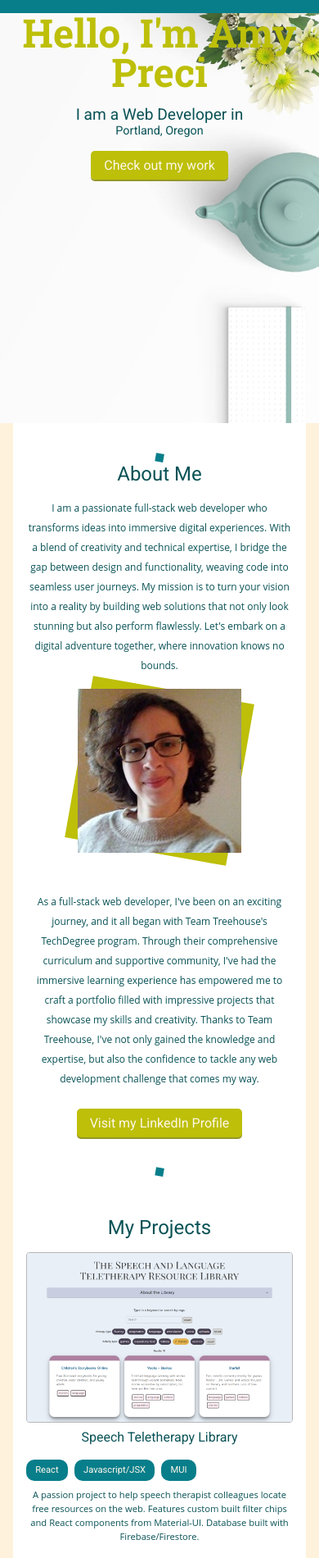
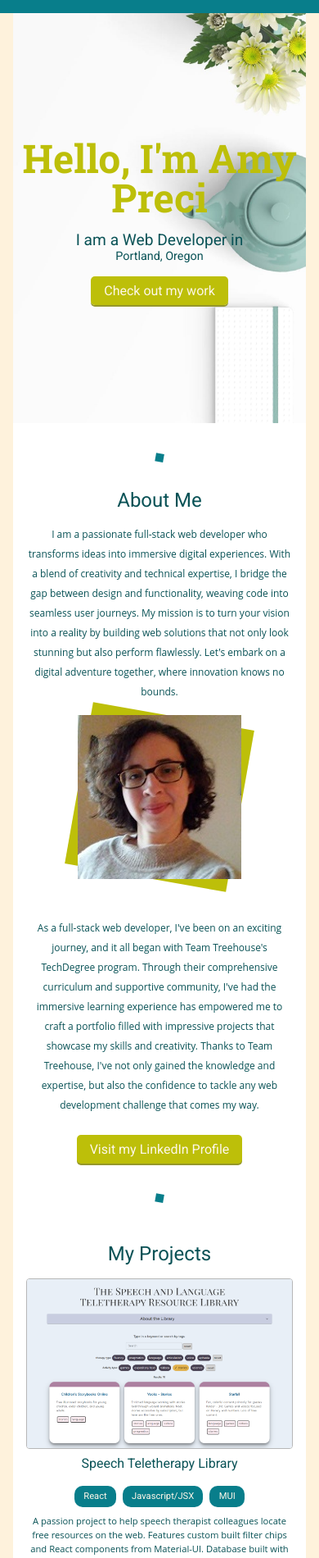
Before and after one commit to Amy-Pr/react-portfolio, a React (Vite) app: page / in a window 390 px wide. Shown: the part 40-1940 px from the top of the page at 82% size. Built offline with nearby package versions, Linux system fonts and the light colour scheme.

Commit message:
fix spacing for mobile styles

```diff
--- a/src/index.css
+++ b/src/index.css
@@ -34,7 +34,7 @@ main {
   display: flex;
   flex-direction: column;
   align-items: center;
-  padding: 3rem 1rem;
+  padding: 5rem 1rem;
   background-color: var(--white);
   margin-inline: 1rem;
 }
@@ -43,6 +43,7 @@ section {
   display: flex;
   flex-direction: column;
   align-items: center;
+  justify-content: center;
   max-width: 470px;
   margin-bottom: 3.5rem;
 }
@@ -176,6 +177,8 @@ header button:hover {
   background: url(./assets/hero-image.png) right top no-repeat;
   background-size: cover;
   min-height: 500px;
+  max-width: none;
+  margin: 0 1rem;
 }
 
 
@@ -241,6 +244,7 @@ header button:hover {
 .project .content {
   display: flex;
   flex-direction: column;
+  align-items: center;
   gap: 0.6rem;
 }
 
@@ -352,7 +356,7 @@ footer {
   } */
 
   .intro {
-    padding-top: 200px;
+    padding-top: 5rem;
   }
 
   .project {
```
